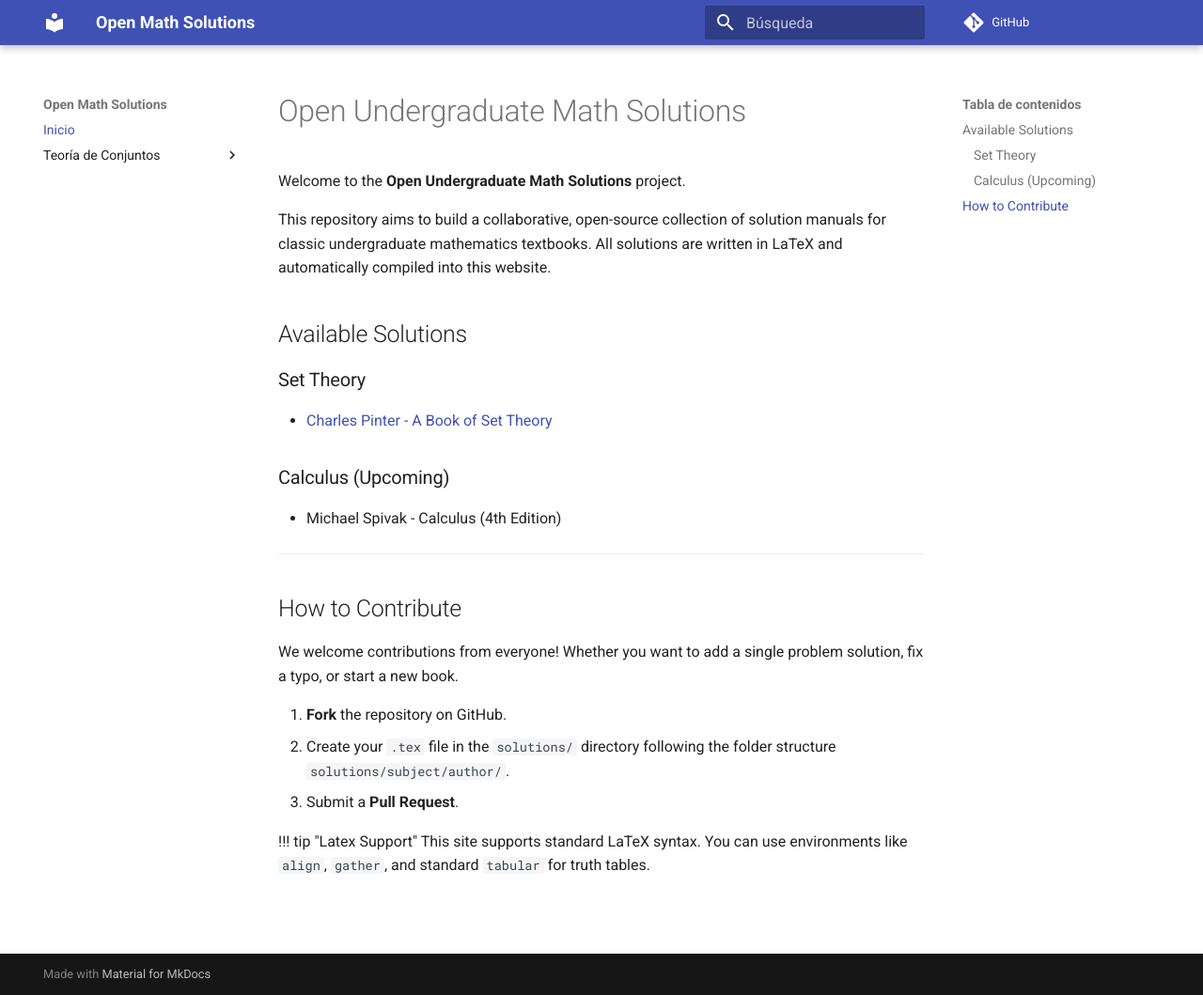
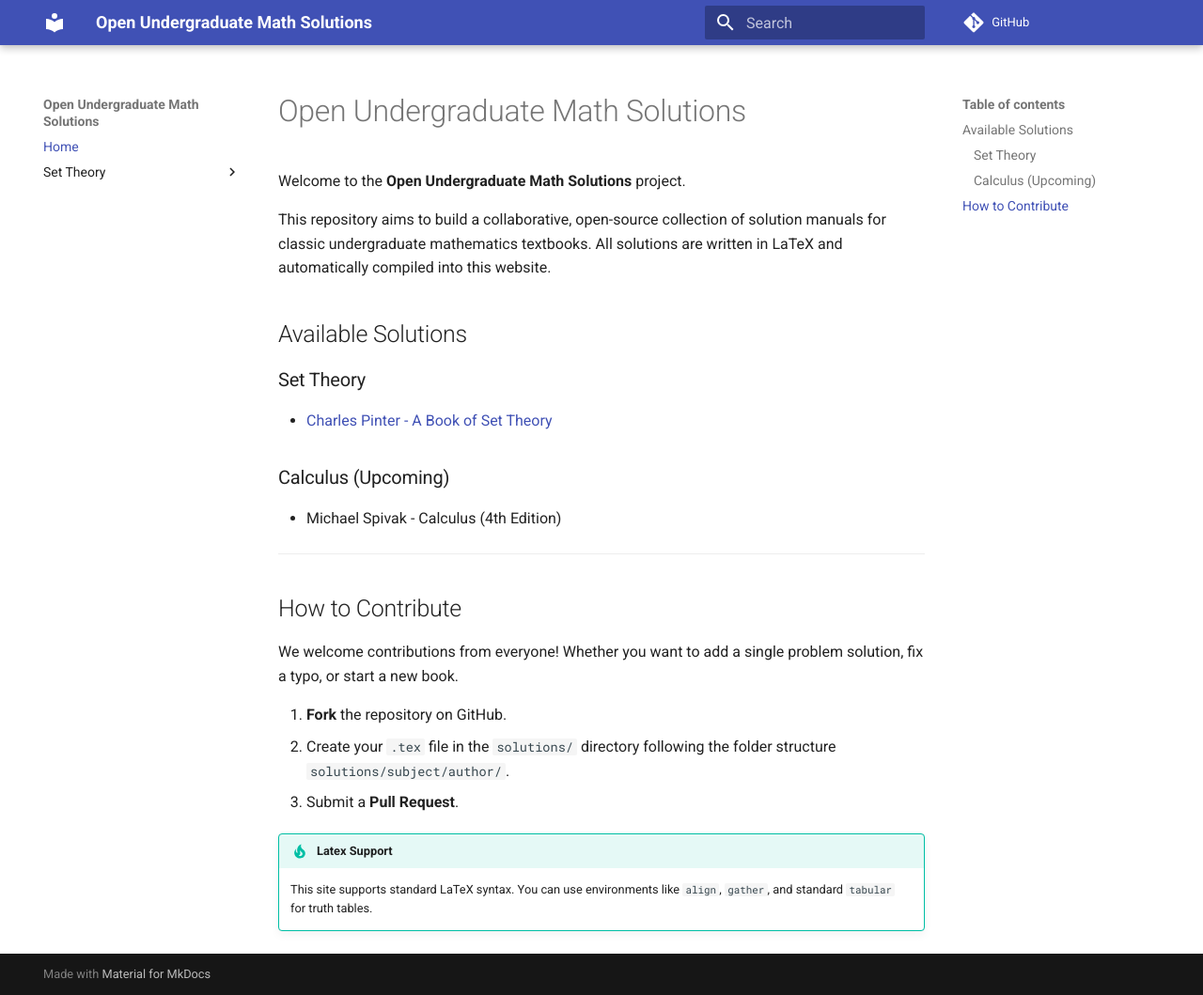
Before and after one commit to brasarlington/open-undergraduate-math-books-solutions, an MkDocs documentation site: the page built from docs/index.md, in a window 1280 px wide and 1059 px high. Shown: the whole window at 94% size. Built offline with MkDocs 1.6.1 and Material for MkDocs 9.7.7, drawn with Linux system fonts in a browser that asks for light colours; comment, search, counter and statistics services are not loaded.

Commit message:
Update mkdocs.yml

```diff
--- a/mkdocs.yml
+++ b/mkdocs.yml
@@ -1,10 +1,11 @@
-site_name: Open Math Solutions
+site_name: Open Undergraduate Math Solutions
 site_url: https://brasarlington.github.io/open-undergraduate-math-books-solutions/
 repo_url: https://github.com/brasarlington/open-undergraduate-math-books-solutions
+edit_uri: edit/main/docs/ # Esto agrega un botón "Edit this page"
 
 theme:
   name: material
-  language: es
+  language: en # Cambiamos a inglés
   palette:
     scheme: default
     primary: indigo
@@ -13,12 +14,12 @@ theme:
     - navigation.indexes
     - content.code.copy
 
-# Configuración vital para Matemáticas
 markdown_extensions:
   - pymdownx.arithmatex:
       generic: true
   - pymdownx.superfences
-  - tables # Habilita tablas estilo Markdown
+  - tables
+  - admonition
 
 extra_javascript:
   - javascripts/mathjax.js
@@ -26,6 +27,6 @@ extra_javascript:
   - https://cdn.jsdelivr.net/npm/mathjax@3/es5/tex-mml-chtml.js
 
 nav:
-  - Inicio: index.md
-  - Teoría de Conjuntos:
-    - 'Charles Pinter': set-theory/pinter/chapter1.md
+  - Home: index.md
+  - Set Theory:
+    - 'Charles Pinter - Chapter 1': set-theory/pinter/chapter1.md
```
